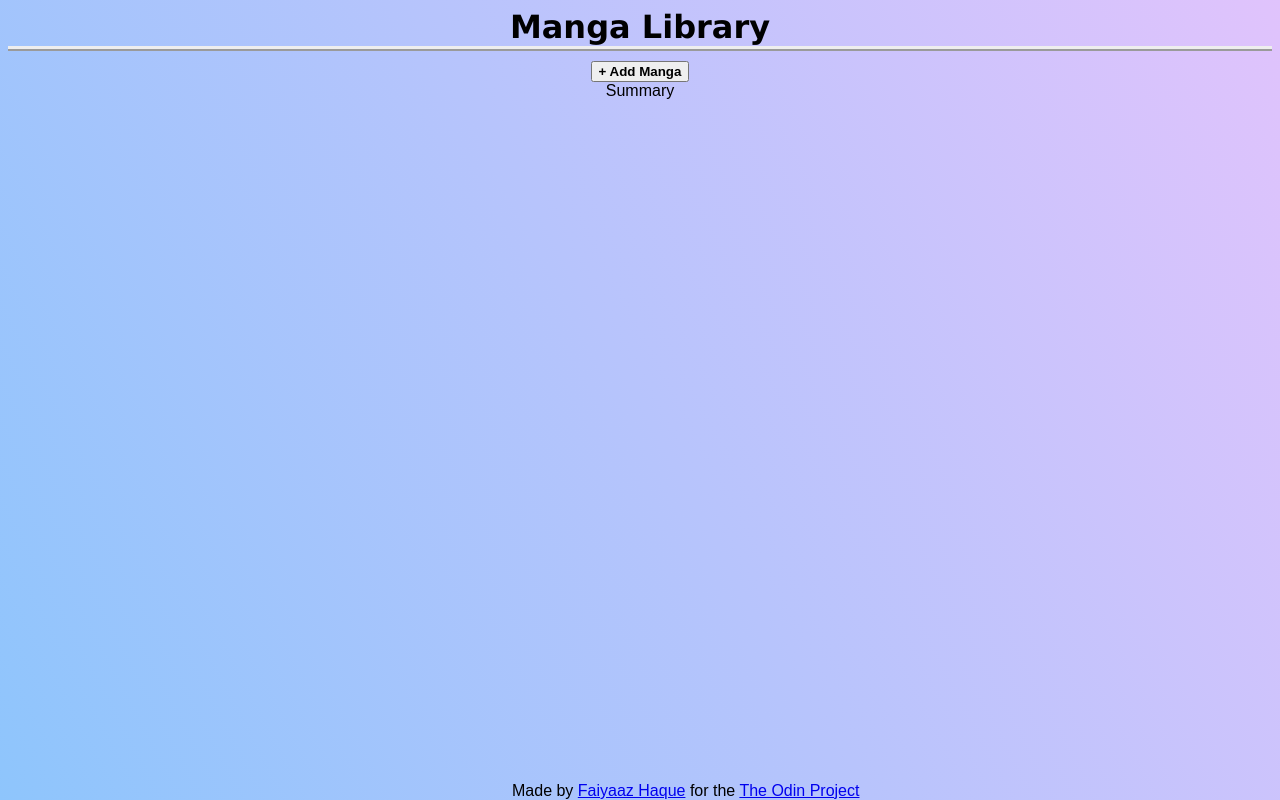
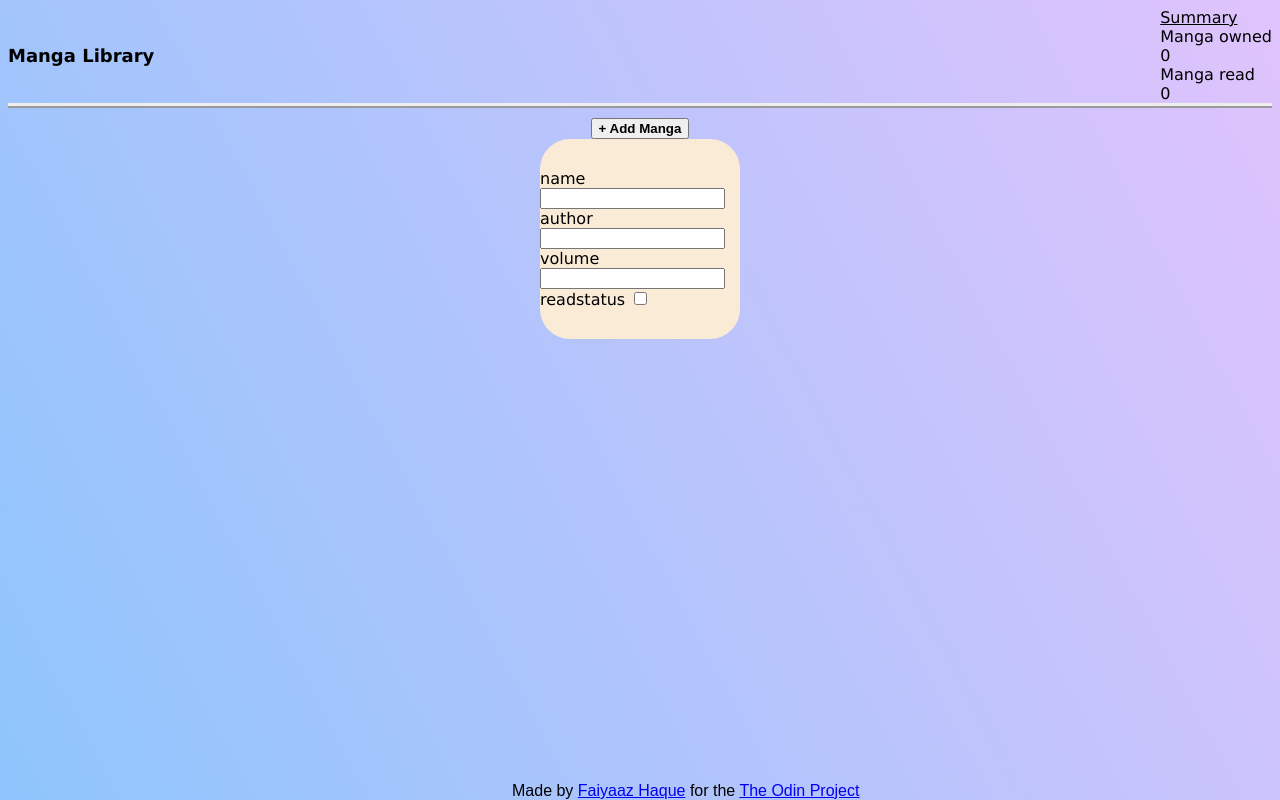
Before and after one commit to FaiyaazHawk/Library, a plain HTML site: page index.html in a window 1280 px wide. Drawn offline with Linux system fonts and the light colour scheme.

Commit message:
further entry form styling done

```diff
--- a/index.html
+++ b/index.html
@@ -12,11 +12,17 @@
 </head>
 <body>
     <header>
-        <div>Manga Library</div>
+        <div class="title">Manga Library</div>
+        <div class="summary"><u>Summary</u>
+            <label for="mangaowned">Manga owned</label>
+            <div class="mangaowned">0</div>
+            <label for="mangaread">Manga read</label>
+            <div class="mangaread">0</div>
+        </div>
     </header>
     <div class="top">
         <button class="addbtn"><strong> + Add Manga</strong></button>
-        <div class="inputcard" style="display:none">
+        <div class="addingcard" style="">
             <form action="get">
                 <label for="seriesname">name</label>
                 <input type="text">
@@ -28,10 +34,7 @@
                 <input type="checkbox" name="readstatus" id="readstatus">
             </form>
         </div>
-        <div class="summary">Summary
-            <div class="mangaowned"></div>
-            <div class="mangaread"></div>
-        </div>
+
     </div>
     <div class="card" style="display:none">
         <div class="seriesname"></div>
--- a/style.css
+++ b/style.css
@@ -7,12 +7,17 @@ html {
 
 header {
     display: flex;
-    justify-content: center;
+    justify-content: space-between;
     align-items: center;
     font-family: Verdana, Geneva, Tahoma, sans-serif;
+
+
+    border-bottom: 5px ridge;
+}
+
+.title {
+    font-size: large;
     font-weight: bold;
-    font-size: 2rem;
-    border-bottom: 5px ridge;
 }
 
 .top {
@@ -22,7 +27,24 @@ header {
     align-items: center;
     padding: 10px;
 }
+.summary {
+    display: flex;
+    flex-direction: column;
+    justify-content: flex-start;
+    align-items: flex-start;
+    text-align: left;
+}
 
+.addingcard {
+    display: flex;
+    font-family: 'Lucida Sans', 'Lucida Sans Regular', 'Lucida Grande', 'Lucida Sans Unicode', Geneva, Verdana, sans-serif;
+    flex-direction: column;
+    justify-content: center;
+    height: 200px;
+    width: 200px;
+    background-color: antiquewhite;
+    border-radius: 30px;
+}
 
 body {
     font-family: Arial, Helvetica, sans-serif;
```
